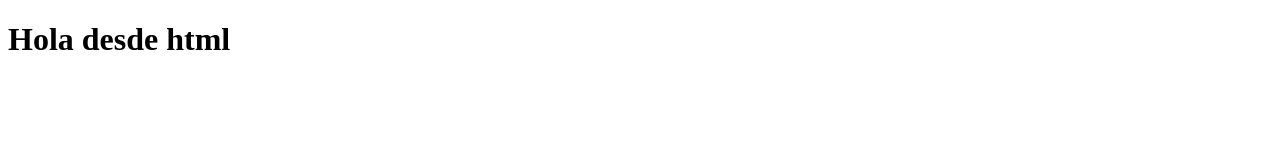
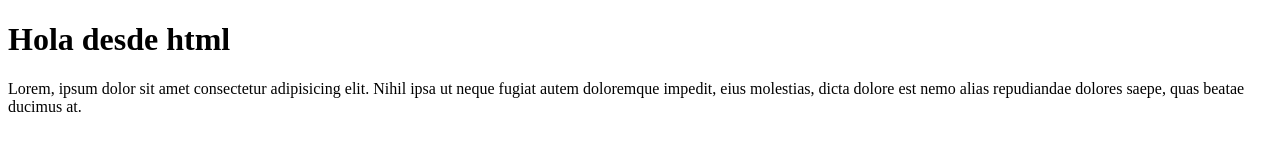
Before and after one commit to Leicin/tutorial-git, a plain HTML site: page index.html in a window 1280 px wide. Drawn offline with Linux system fonts and the light colour scheme.

Commit message:
Agregamos un parrafo

```diff
--- a/index.html
+++ b/index.html
@@ -1,15 +1,22 @@
 <!DOCTYPE html>
 <html lang="en">
+
 <head>
     <meta charset="UTF-8">
     <meta http-equiv="X-UA-Compatible" content="IE=edge">
     <meta name="viewport" content="width=device-width, initial-scale=1.0">
     <title>Document</title>
 </head>
+
 <body>
 
     <h1>Hola desde html</h1>
-
+    <p>
+        Lorem, ipsum dolor sit amet consectetur adipisicing elit. Nihil ipsa ut neque fugiat autem doloremque impedit,
+        eius
+        molestias, dicta dolore est nemo alias repudiandae dolores saepe, quas beatae ducimus at.
+    </p>
 
 </body>
+
 </html>
```
